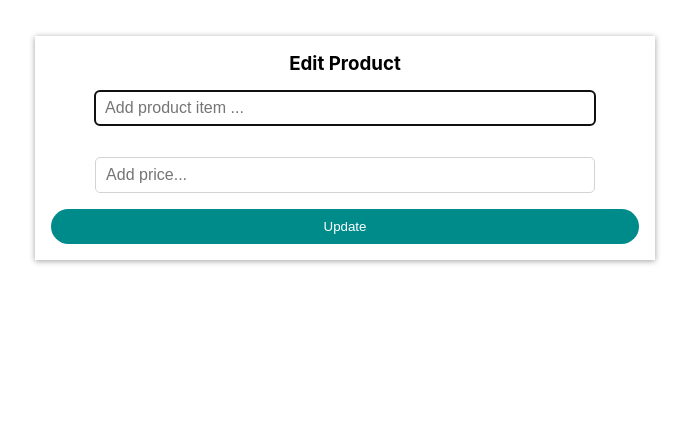
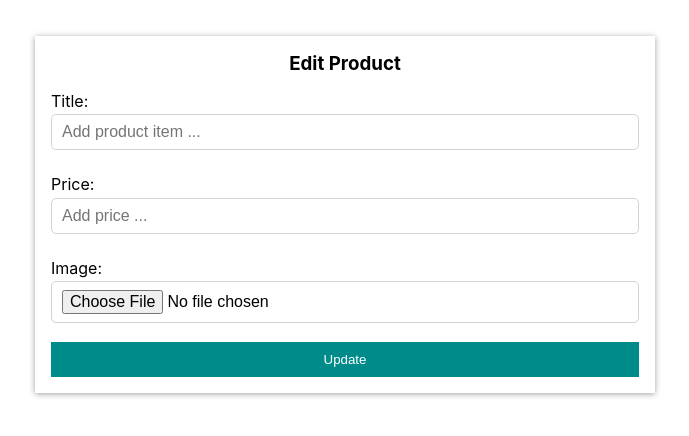
Before and after one commit to fkahindi/grocery-app, a React (Create React App) app: page /edit/1 in a window 1280 px wide. Shown: the top 436 px of the page, without its empty margins (295-984 px from the left). Built offline with nearby package versions, Linux system fonts and the light colour scheme; no server answers.

Commit message:
React hook form

```diff
--- a/src/App.css
+++ b/src/App.css
@@ -32,12 +32,17 @@
     padding: 20px;
 }
 
+.input-label {
+    display: block;
+    margin-top: 1rem;
+}
+
 .input-text {
-    display: block;
+    /* display: block; */
     font-size: 1rem;
     font-weight: 400;
-    width: 85%;
-    margin: 1rem auto;
+    width: 100%;
+    margin: 0.2rem auto;
     padding-right: 5px;
     padding-left: 10px;
     border: thin solid lightgray;
@@ -72,7 +77,7 @@
     width: 100px;
     padding: 10px;
     border: none;
-    border-radius: calc(0.5*50px);
+    /* border-radius: calc(0.5*50px); */
     color: white;
     cursor: pointer;
 }
@@ -118,3 +123,8 @@ tr:nth-of-type(odd) {
 .danger {
     color: red;
 }
+
+.error {
+    text-align: center;
+    color: red;
+}
--- a/src/components/App.js
+++ b/src/components/App.js
@@ -9,6 +9,7 @@ import Dashboard from "./admin/Dashboard";
 import Preferences from "./admin/Preferences";
 import Singnup from "./authentication/Signup";
 import EditProduct from "./admin/EditProduct";
+import ProductView from "./admin/ProductView";
 
 export const UserContext = createContext("")
 
@@ -30,11 +31,11 @@ const App =()=>{
   useEffect(()=>{
     getProducts()
 
-    const interval = setInterval(()=>{
+   /*  const interval = setInterval(()=>{
       getProducts()
     },10000)
 
-    return ()=>clearInterval(interval)
+    return ()=>clearInterval(interval) */
   },[])
 
   const getProducts = async ()=>{
@@ -83,6 +84,7 @@ const App =()=>{
           </div>
         } />
         <Route path="/dashboard/*" exact element={<div className="wrapper"><Dashboard /></div>} />
+        <Route path="/view/:id" exact element={<div className="wrappwer"><ProductView /></div>}/>
         <Route path="/edit/:id" exact element={<div className="wrapper"><EditProduct /></div>}/>
         <Route path="/preferences" exact element={<div className="wrapper"><Preferences /></div>} />
         <Route path="/signup" exact element={<div className="wrapper"><Singnup /></div>} />
--- a/src/components/admin/AddProduct.js
+++ b/src/components/admin/AddProduct.js
@@ -9,7 +9,7 @@ const AddProduct =(props)=>{
   return(
     <>
       <ProductForm
-        handleSubmit={props.saveProduct}
+        onSubmit={props.saveProduct}
         buttonText ={"Add"}
         formHeading ={"Add Product"}
       />
--- a/src/components/admin/Dashboard.js
+++ b/src/components/admin/Dashboard.js
@@ -43,6 +43,7 @@ export default function Dashboard(){
         price
       })
       getProducts()
+      handleShowInputForm()
   }
 
   const handleShowInputForm=()=>{
--- a/src/components/admin/EditProduct.js
+++ b/src/components/admin/EditProduct.js
@@ -1,14 +1,27 @@
-import React,{useState, useEffect}from 'react';
+import React,{useEffect}from 'react';
 import axios from 'axios';
 import { useNavigate, useParams } from 'react-router-dom';
 
 import ProductForm from './ProductForm';
 
 const EditProduct = (props)=>{
-  const [inputText, setInputText] = useState()
 
   const navigate = useNavigate()
   const {id} = useParams()
+
+  useEffect(()=>{
+  getProductById(id)
+
+ },[id])
+
+ const getProductById = async (id)=>{
+  const res = await axios.get(`http://localhost:5000/products/${id}`)
+
+  console.log("Product Id: "+ id +" "+ res.data.title, res.data.price)
+
+  //update form fields with record from database
+
+ }
 
   const updateProduct =async (title, price)=>{//OK
   await axios.patch(`http://localhost:5000/products/${id}`,{
@@ -19,21 +32,9 @@ const EditProduct = (props)=>{
   navigate('/dashboard')
  }
 
- useEffect(()=>{
-  getProductById(id)
- },[id])
-
- const getProductById = async (id)=>{
-  const res = await axios.get(`http://localhost:5000/products/${id}`)
-  console.log(res.data.title, res.data.price)
-
-  //update form fields with record from database
-
- }
-
  return(
   <ProductForm
-    handleSubmit={updateProduct}
+    onSubmit={updateProduct}
     buttonText={"Update"}
     formHeading={"Edit Product"}
   />
--- a/src/components/admin/ProductForm.js
+++ b/src/components/admin/ProductForm.js
@@ -1,56 +1,58 @@
-import React,{useState, useEffect, useRef} from 'react';
+import React from 'react';
+import { useForm } from 'react-hook-form';
 
 const ProductForm = (props)=>{
-  const [inputText, setInputText] =useState({
-    title:"",
-    price:""
-  })
+  const {register, handleSubmit, formState: {errors}} = useForm()
 
-  const inputFocus = useRef(inputText)
-  useEffect(()=>{
-    inputFocus.current.focus()
-  },[])
+  const postData=(data)=>{
+    props.onSubmit(data.title, data.price)
+  }
 
-  const checkForm =(e)=>{
-    e.preventDefault()
-    if(inputText.title.trim() && inputText.price.trim()){
-      props.handleSubmit(inputText.title,inputText.price)
-      setInputText({title:"", price:""})
-    }else{
-      alert("Fill product field.")
-    }
-  }
-  const handleChange =e=>{
-    setInputText({
-      ...inputText,
-      [e.target.name] : e.target.value
-    })
-  }
+  const handleError = (errors)=>{}
+
   return(
-    <form className="form-container" onSubmit={checkForm}>
+    <form className="form-container" onSubmit={handleSubmit(postData, handleError)}>
       <h3 className="form-heading">{props.formHeading}</h3>
+      <div>
+        <label className="input-label">Title:</label>
         <input
+          name="title"
+          type="text"
+          {...register('title', {required: "Title required"})}
           className="input-text"
           placeholder="Add product item ..."
-        ref={inputFocus}
-        onChange={handleChange}
-        name="title"
-        value={inputText.title}
         />
+        <div className='error'>{errors.title?.message}</div>
+      </div>
+
+      <div>
+        <label className="input-label">Price: </label>
         <input
+          name="price"
+          type="text"
+          {...register('price', {required: "Price required"})}
           className="input-text"
-        placeholder="Add price..."
-        onChange={handleChange}
-        name="price"
-        value={inputText.price}
+          placeholder="Add price ..."
         />
+        <div className='error'>{errors.price?.message}</div>
+      </div>
 
+      <div>
+        <label className="input-label">Image:</label>
+        <input
+          name="image"
+          type="file"
+          {...register('image',{required: false})}
+          className="input-text"
+        />
+      </div>
       <button
         style={{
           backgroundColor:"darkcyan",
           color:"white",
           border:"none",
-          borderRadius:"calc(0.5*40px)",
+          /* borderRadius:"calc(0.5*40px)", */
+          marginTop:"1rem",
           padding:"10px",
           cursor:"pointer"
          }}
--- a/src/components/admin/ProductList.js
+++ b/src/components/admin/ProductList.js
@@ -11,7 +11,7 @@ const ProductList =(props)=>{
             <th>No.</th>
             <th>Name</th>
             <th>Price</th>
-            <th colSpan={2}>Actions</th>
+            <th colSpan={3}>Actions</th>
           </tr>
         </thead>
         <tbody>
@@ -20,6 +20,9 @@ const ProductList =(props)=>{
               <td>{index+1}</td>
               <td>{product.title}</td>
               <td>{product.price}</td>
+              <td>
+                <Link to={`/view/${product.id}`} className="button">View</Link>
+              </td>
               <td>
                 <Link to={`/edit/${product.id}`} className="button">Edit</Link>
               </td>
--- /dev/null
+++ b/src/components/admin/ProductView.js
@@ -0,0 +1,10 @@
+import React from "react";
+
+const ProductView = ()=>{
+  return(
+    <>
+     <h1>Product Here</h1>
+    </>
+  )
+}
+export default ProductView
```
Lines whose indentation alone changed are shown as unchanged.
